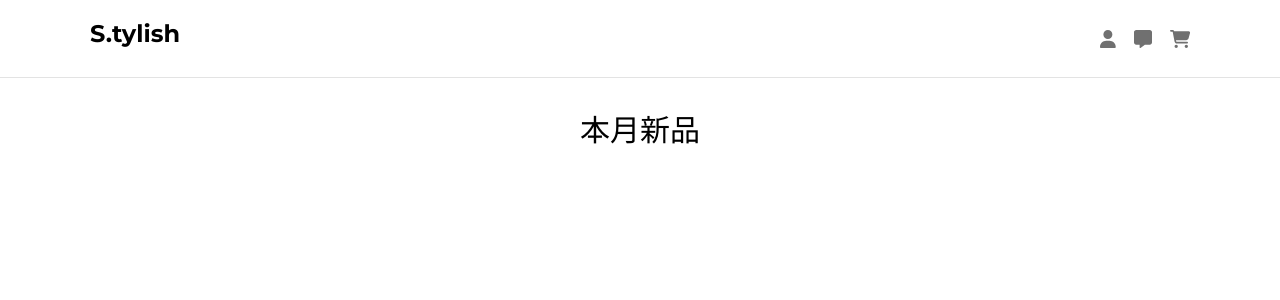
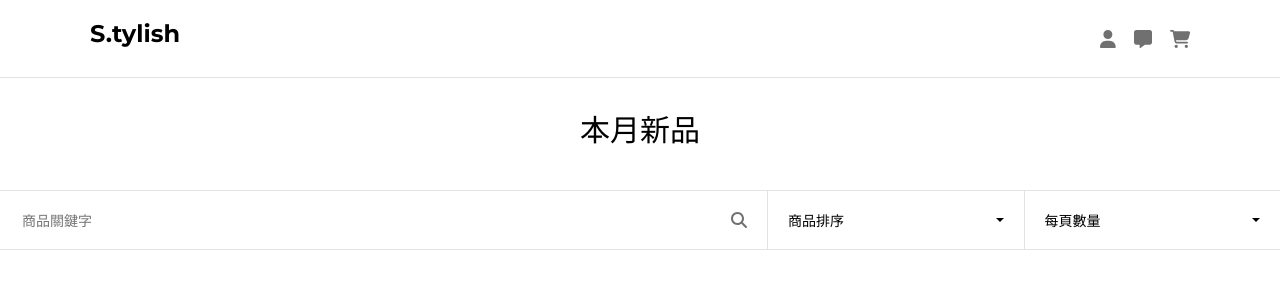
Before and after one commit to Lanways/stylish_client, a React (Create React App) app: page /main in a window 1280 px wide. Shown: the top 300 px of the page. Built offline with nearby package versions, Linux system fonts and the light colour scheme; no server answers; the HTML template or start-up script is replaced by a standard one.

Commit message:
create filter components and style

```diff
--- a/src/App.tsx
+++ b/src/App.tsx
@@ -15,6 +15,7 @@ const queryClient = new QueryClient();
 function App() {
   return (
     <div className='App'>
+      <React.Fragment>
         <QueryClientProvider client={queryClient}>
           <BrowserRouter basename={basename}>
             <Routes>
@@ -23,6 +24,7 @@ function App() {
             </Routes>
           </BrowserRouter>
         </QueryClientProvider>
+      </React.Fragment>
     </div>
   );
 }
--- /dev/null
+++ b/src/components/productFilter/ProductFilter.scss
@@ -0,0 +1,75 @@
+.productFilter {
+  display: flex;
+  align-items: center;
+  border-top: 1px solid var(--border-gray);
+  border-bottom: 1px solid var(--border-gray);
+  width: 100%;
+
+  .search-bar {
+    display: flex;
+    align-items: center;
+    border-right: 1px solid var(--border-gray);
+    height: 58px;
+    padding: 20px;
+    width: 60%;
+
+    button {
+      margin-left: auto;
+      .search-icon {
+        color: var(--text-gray);
+      }
+    }
+  }
+
+  .filter-sec {
+    display: flex;
+    flex: 1;
+
+    .order-filter {
+      display: flex;
+      align-items: center;
+      border-right: 1px solid var(--border-gray);
+      height: 58px;
+      flex: 1;
+    }
+
+    .quantity-filter {
+      display: flex;
+      align-items: center;
+      flex: 1;
+    }
+
+    .dropdown {
+      width: 100%;
+      button {
+        display: flex;
+        justify-content: baseline;
+        align-items: center;
+        color: #000;
+        background-color: #fff;
+        font-size: 14px;
+        border: none;
+        width: 100%;
+        padding: 0 20px;
+
+        &::after {
+          //margin-left: 10px;
+          margin-left: auto;
+        }
+      }
+
+      .dropdown-menu {
+        width: 100%;
+        border-radius: 0;
+
+        a {
+          font-size: 14px;
+          &:hover {
+            background-color: #000;
+            color: #fff;
+          }
+        }
+      }
+    }
+  }
+}
--- /dev/null
+++ b/src/components/productFilter/ProductFilter.tsx
@@ -0,0 +1,58 @@
+//import bootstrap
+import { Dropdown } from 'react-bootstrap';
+import 'bootstrap/dist/css/bootstrap.min.css';
+//fontaswesome
+import { FontAwesomeIcon } from '@fortawesome/react-fontawesome';
+import { faMagnifyingGlass } from '@fortawesome/free-solid-svg-icons';
+//styling
+import './ProductFilter.scss';
+
+const ProductFilter: React.FC = () => {
+  return (
+    <div className='productFilter'>
+      <div className='search-bar'>
+        <input
+          className='regular-14'
+          type='search'
+          placeholder={'商品關鍵字'}
+          value=''
+          onChange={() => {}}
+        />
+        <button>
+          <FontAwesomeIcon className='search-icon' icon={faMagnifyingGlass} />
+        </button>
+      </div>
+      <div className='filter-sec'>
+        <div className='order-filter'>
+          <Dropdown>
+            <Dropdown.Toggle variant='success' id='dropdown-basic'>
+              商品排序
+            </Dropdown.Toggle>
+
+            <Dropdown.Menu>
+              <Dropdown.Item href='#/action-1'>由新到舊</Dropdown.Item>
+              <Dropdown.Item href='#/action-2'>由舊到新</Dropdown.Item>
+              <Dropdown.Item href='#/action-3'>價格高至低</Dropdown.Item>
+              <Dropdown.Item href='#/action-3'>價格低至高</Dropdown.Item>
+            </Dropdown.Menu>
+          </Dropdown>
+        </div>
+        <div className='quantity-filter'>
+          <Dropdown>
+            <Dropdown.Toggle variant='success' id='dropdown-basic'>
+              每頁數量
+            </Dropdown.Toggle>
+
+            <Dropdown.Menu>
+              <Dropdown.Item href='#/action-1'>24個</Dropdown.Item>
+              <Dropdown.Item href='#/action-2'>48個</Dropdown.Item>
+              <Dropdown.Item href='#/action-3'>72個</Dropdown.Item>
+            </Dropdown.Menu>
+          </Dropdown>
+        </div>
+      </div>
+    </div>
+  );
+};
+
+export default ProductFilter;
--- a/src/pages/mainPage/MainPage.tsx
+++ b/src/pages/mainPage/MainPage.tsx
@@ -6,12 +6,12 @@ import HeaderMobile from '../../components/headerMobile/HeaderMobile';
 import HeaderDestop from '../../components/headerDestop/HeaderDestop';
 import ItemCard from '../../components/itemCard/ItemCard';
 import SideMenu from '../../components/sideMenu/SideMenu';
+import ProductFilter from '../../components/productFilter/ProductFilter';
 // api
 import { getProducts } from '../../api/main';
 import { getCategory } from '../../api/main';
 // types
 import { Product, Category, ProductParam } from '../../types/type';
-
 // styling
 import './MainPage.scss';
 //import bootstrap
@@ -130,6 +130,7 @@ const MainPage: React.FC = () => {
       <div className='title'>
         <h1 className='medium-20 sec-title'>本月新品</h1>
       </div>
+      <ProductFilter />
       <div className='main-content'>
         <div className='side-part'>
           {IsSideMenuShow && (
```
Lines whose indentation alone changed are shown as unchanged.
